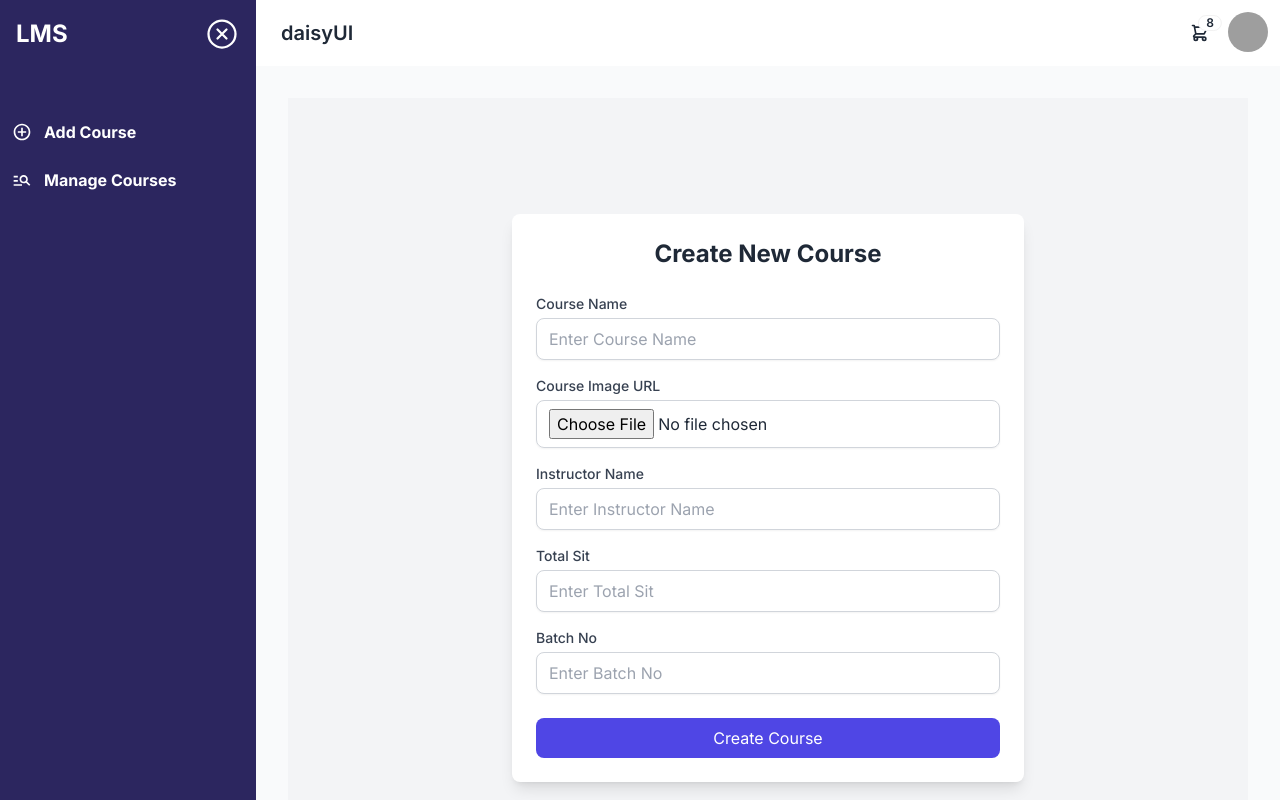
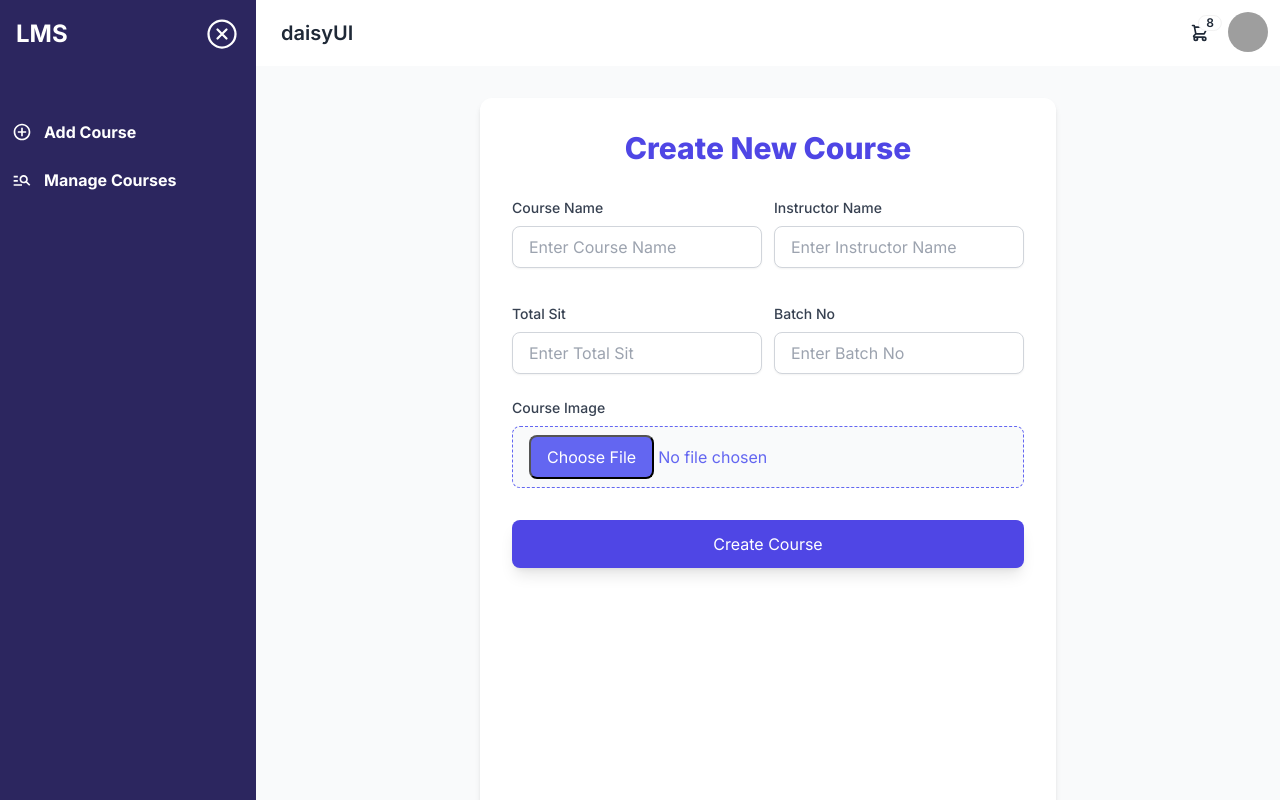
Before and after one commit to universeIt137/LMS_Frontend, a React (Vite) app: page /dashboard/add-course in a window 1280 px wide. Built offline with nearby package versions, Linux system fonts and the light colour scheme; grey boxes are pictures that could not be loaded.

Commit message:
working on add course

```diff
--- a/src/pages/adminSide/courseRelatedPage/addCourse/AddCoursePage.jsx
+++ b/src/pages/adminSide/courseRelatedPage/addCourse/AddCoursePage.jsx
@@ -17,94 +17,99 @@ const AddCoursePage = () => {
   // Handle form submission
   const handleSubmit = (e) => {
     e.preventDefault();
-    // You can handle the form submission here (e.g., send data to the server)
     console.log(formData);
   };
 
   return (
-    <div className="flex items-center justify-center min-h-screen bg-gray-100">
-      <div className="max-w-lg w-full bg-white p-6 rounded-lg shadow-lg">
-        <h2 className="text-2xl font-bold text-center mb-6">Create New Course</h2>
+    <div className="flex  justify-center min-h-screen bg-gray-50 ">
+      <div className="max-w-xl w-full bg-white p-8 rounded-xl shadow-md">
+        <h2 className="text-3xl font-extrabold text-center mb-8 text-indigo-600">Create New Course</h2>
+
         <form onSubmit={handleSubmit}>
-
+          <div className="grid grid-cols-2 gap-3">
             {/* Course Name */}
-          <div className="mb-4">
-            <label htmlFor="course_name" className="block text-sm font-medium text-gray-700">Course Name</label>
+            <div className="mb-6">
+              <label htmlFor="course_name" className="block text-sm font-medium text-gray-700 mb-2">Course Name</label>
               <input
                 type="text"
                 id="course_name"
                 name="course_name"
-
                 onChange={handleChange}
-              className="mt-1 block w-full px-3 py-2 border border-gray-300 rounded-lg shadow-sm focus:outline-none focus:ring-indigo-500 focus:border-indigo-500"
+                className="w-full px-4 py-2 border border-gray-300 rounded-lg shadow-sm focus:outline-none focus:ring-2 focus:ring-indigo-500 focus:border-indigo-500"
                 placeholder="Enter Course Name"
-
+                required
               />
             </div>
 
-          {/* Course Image */}
-          <div className="mb-4">
-            <label htmlFor="course_img" className="block text-sm font-medium text-gray-700">Course Image URL</label>
-            <input
-              type="file"
-              id="course_img"
-              name="course_img"
-              accept='image'
-              onChange={handleChange}
-              className="mt-1 block w-full px-3 py-2 border border-gray-300 rounded-lg shadow-sm focus:outline-none focus:ring-indigo-500 focus:border-indigo-500"
-              placeholder="Enter Course Image URL"
-            />
-          </div>
+
 
             {/* Instructor Name */}
-          <div className="mb-4">
-            <label htmlFor="instructor_name" className="block text-sm font-medium text-gray-700">Instructor Name</label>
+            <div className="mb-6">
+              <label htmlFor="instructor_name" className="block text-sm font-medium text-gray-700 mb-2">Instructor Name</label>
               <input
                 type="text"
                 id="instructor_name"
                 name="instructor_name"
                 onChange={handleChange}
-              className="mt-1 block w-full px-3 py-2 border border-gray-300 rounded-lg shadow-sm focus:outline-none focus:ring-indigo-500 focus:border-indigo-500"
+                className="w-full px-4 py-2 border border-gray-300 rounded-lg shadow-sm focus:outline-none focus:ring-2 focus:ring-indigo-500 focus:border-indigo-500"
                 placeholder="Enter Instructor Name"
+                required
               />
             </div>
 
             {/* Total Sit */}
-          <div className="mb-4">
-            <label htmlFor="total_sit" className="block text-sm font-medium text-gray-700">Total Sit</label>
+            <div className="mb-6">
+              <label htmlFor="total_sit" className="block text-sm font-medium text-gray-700 mb-2">Total Sit</label>
               <input
                 type="number"
                 id="total_sit"
                 name="total_sit"
                 onChange={handleChange}
-              className="mt-1 block w-full px-3 py-2 border border-gray-300 rounded-lg shadow-sm focus:outline-none focus:ring-indigo-500 focus:border-indigo-500"
+                className="w-full px-4 py-2 border border-gray-300 rounded-lg shadow-sm focus:outline-none focus:ring-2 focus:ring-indigo-500 focus:border-indigo-500"
                 placeholder="Enter Total Sit"
+                required
               />
             </div>
 
             {/* Batch No */}
-          <div className="mb-4">
-            <label htmlFor="batch_no" className="block text-sm font-medium text-gray-700">Batch No</label>
+            <div className="mb-6">
+              <label htmlFor="batch_no" className="block text-sm font-medium text-gray-700 mb-2">Batch No</label>
               <input
                 type="number"
                 id="batch_no"
                 name="batch_no"
                 onChange={handleChange}
-              className="mt-1 block w-full px-3 py-2 border border-gray-300 rounded-lg shadow-sm focus:outline-none focus:ring-indigo-500 focus:border-indigo-500"
+                className="w-full px-4 py-2 border border-gray-300 rounded-lg shadow-sm focus:outline-none focus:ring-2 focus:ring-indigo-500 focus:border-indigo-500"
                 placeholder="Enter Batch No"
+                required
+              />
+            </div>
+          </div>
+
+
+            {/* Course Image */}
+            <div className="mb-6">
+              <label htmlFor="course_img" className="block text-sm font-medium text-gray-700 mb-2">Course Image</label>
+              <input
+                type="file"
+                id="course_img"
+                name="course_img"
+                accept="image/*"
+                onChange={handleChange}
+                className="w-full px-4 py-2 border border-dashed border-indigo-500 rounded-lg bg-gray-50 text-indigo-500 file:bg-indigo-500 file:text-white file:px-4 file:py-2 file:rounded-lg focus:outline-none focus:ring-2 focus:ring-indigo-500 focus:border-indigo-500"
+                required
               />
             </div>
 
           {/* Submit Button */}
-          <div className="mt-6">
+          <div className="mt-8">
             <button
               type="submit"
-              className="w-full bg-indigo-600 text-white py-2 px-4 rounded-lg hover:bg-indigo-700 focus:outline-none focus:ring-2 focus:ring-indigo-500 focus:ring-opacity-50"
+              className="w-full bg-indigo-600 text-white py-3 px-6 rounded-lg shadow-lg hover:bg-indigo-700 focus:outline-none focus:ring-2 focus:ring-indigo-500 focus:ring-opacity-50 transition-all duration-300"
             >
               Create Course
             </button>
           </div>
-
         </form>
       </div>
     </div>
```
Lines whose indentation alone changed are shown as unchanged.
